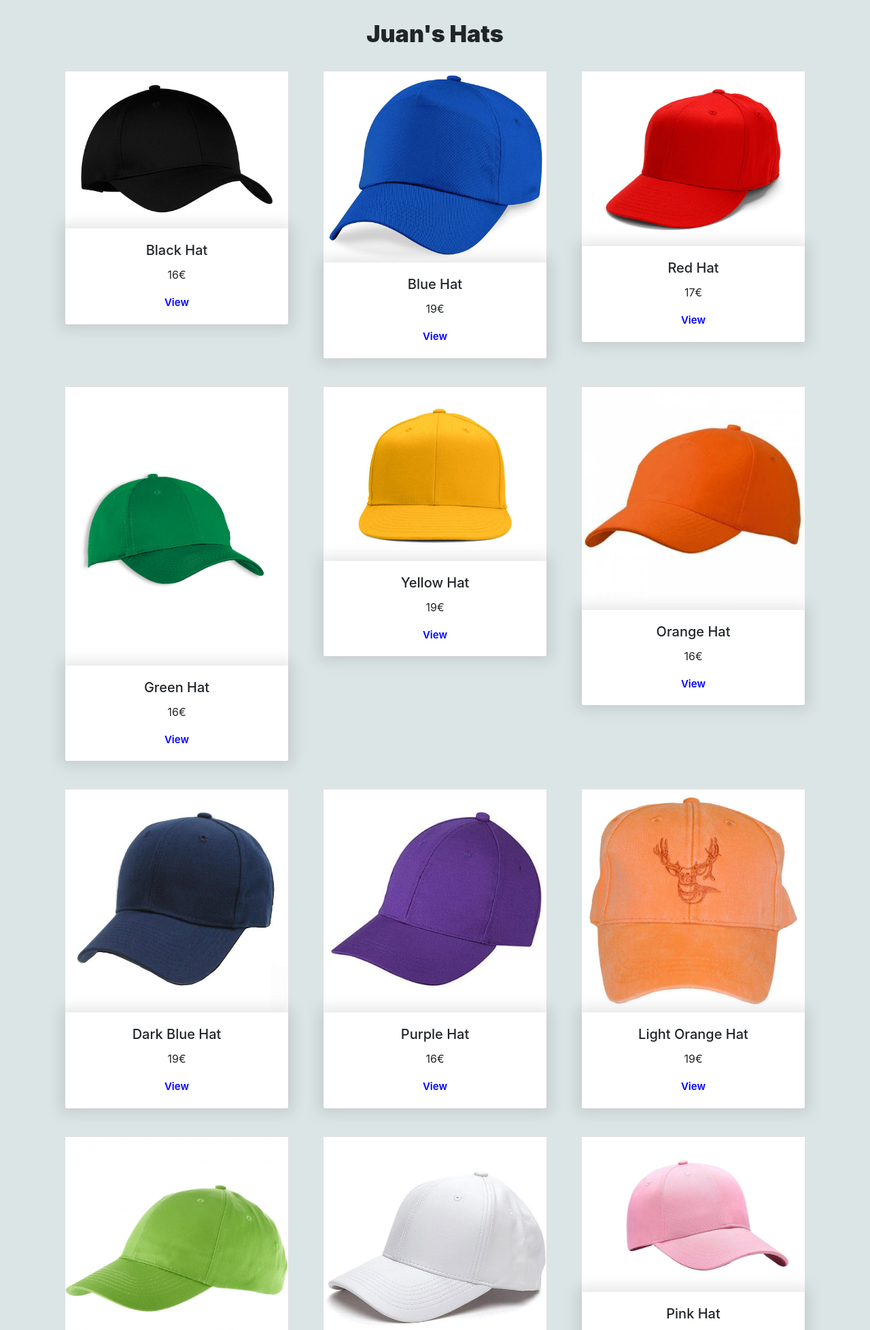
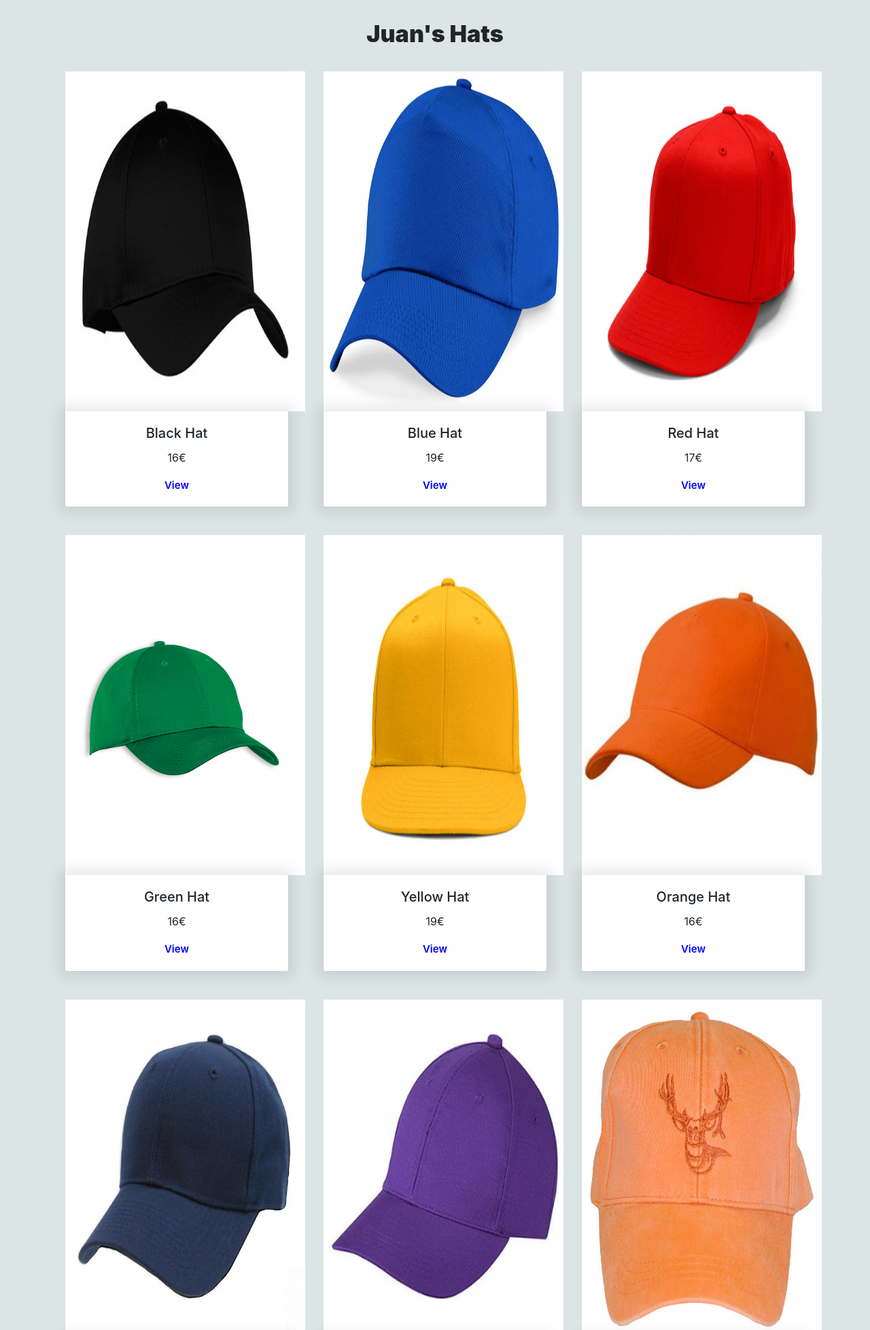
Before and after one commit to juano104/Proj1, a PHP site: page / in a window 1280 px wide. Shown: the top 1956 px of the page at 68% size. Run offline with PHP 8.4, Linux system fonts and the light colour scheme; data comes from the database, SQL or seed files in the repository.

Commit message:
Update card.css

```diff
--- a/public/css/card.css
+++ b/public/css/card.css
@@ -49,7 +49,8 @@ img {
     width: 353px;
 }
 
-.card img {
+
+/*.card img {
     height: 100%;
     width: 100%;
-}
+}*/
```
